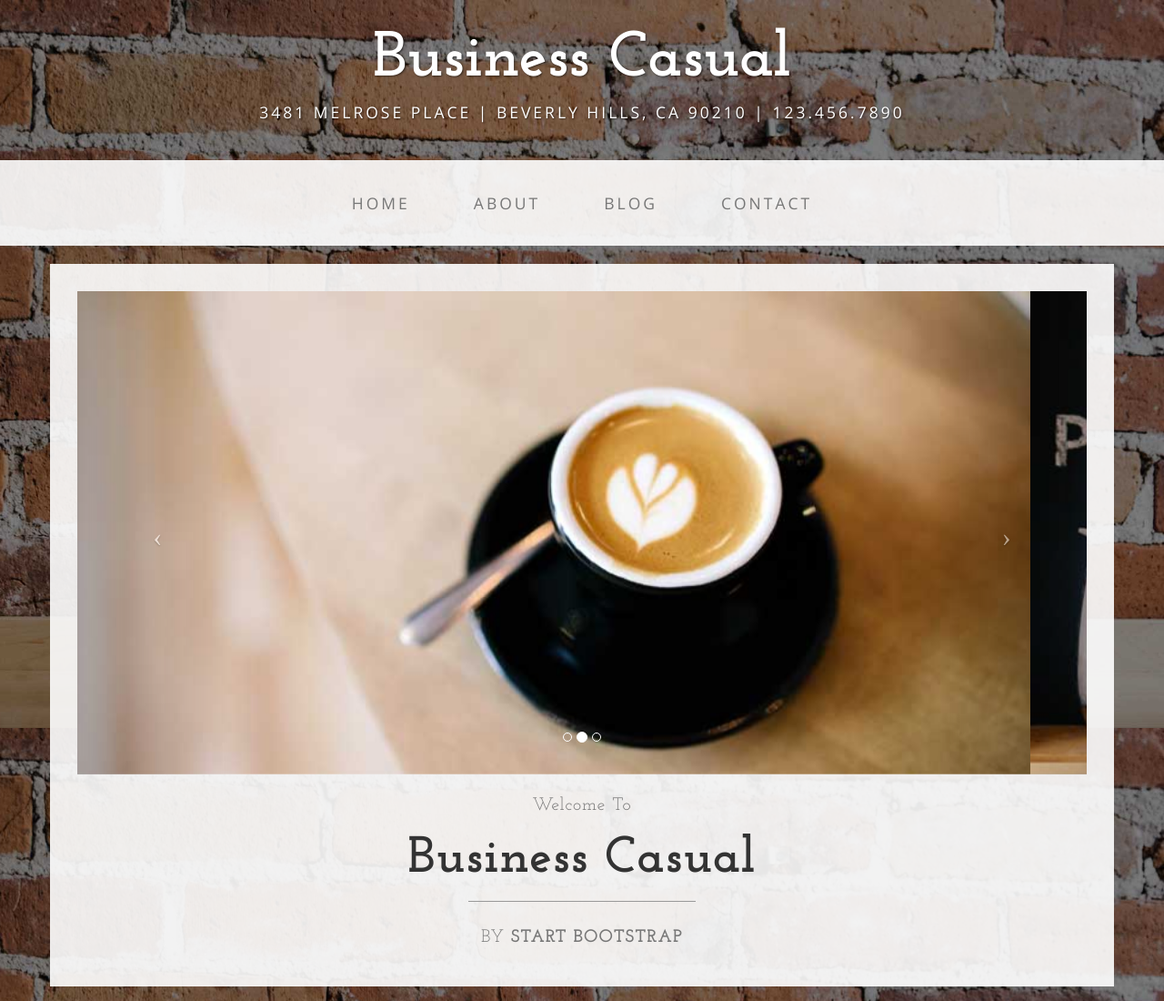
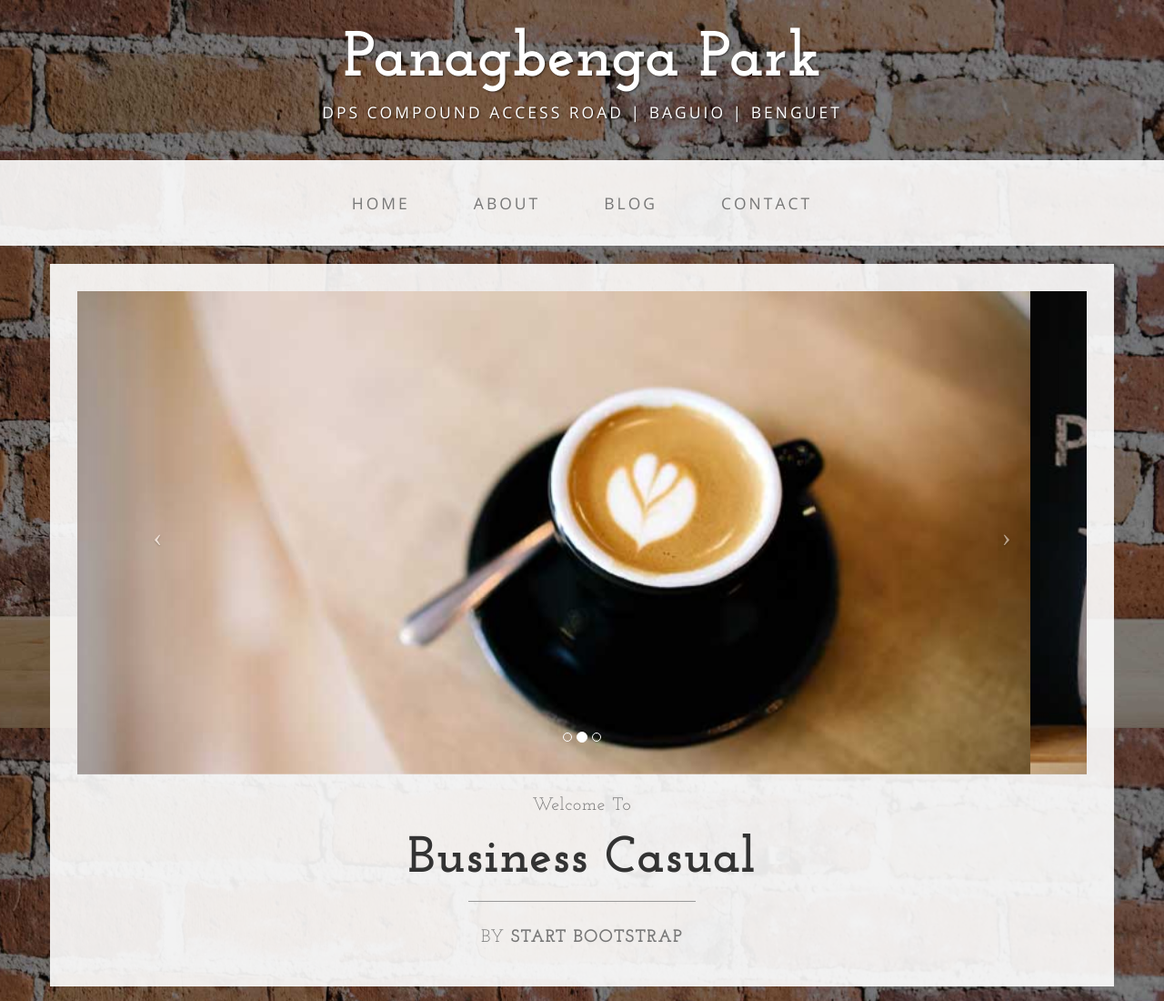
Before and after one commit to cadiayvivian11/ppark.github.io, a plain HTML site: page index.html in a window 1280 px wide. Shown: the top 1100 px of the page at 91% size. Drawn offline with nearby package versions, Linux system fonts and the light colour scheme.

Commit message:
Update index.html

```diff
--- a/index.html
+++ b/index.html
@@ -9,7 +9,7 @@
     <meta name="description" content="">
     <meta name="author" content="">
 
-    <title>Business Casual - Start Bootstrap Theme</title>
+    <title>Panagbenga Park</title>
 
     <!-- Bootstrap Core CSS -->
     <link href="css/bootstrap.min.css" rel="stylesheet">
@@ -32,8 +32,8 @@
 
 <body>
 
-    <div class="brand">Business Casual</div>
-    <div class="address-bar">3481 Melrose Place | Beverly Hills, CA 90210 | 123.456.7890</div>
+    <div class="brand">Panagbenga Park</div>
+    <div class="address-bar">DPS Compound Access Road | Baguio | Benguet</div>
 
     <!-- Navigation -->
     <nav class="navbar navbar-default" role="navigation">
```
